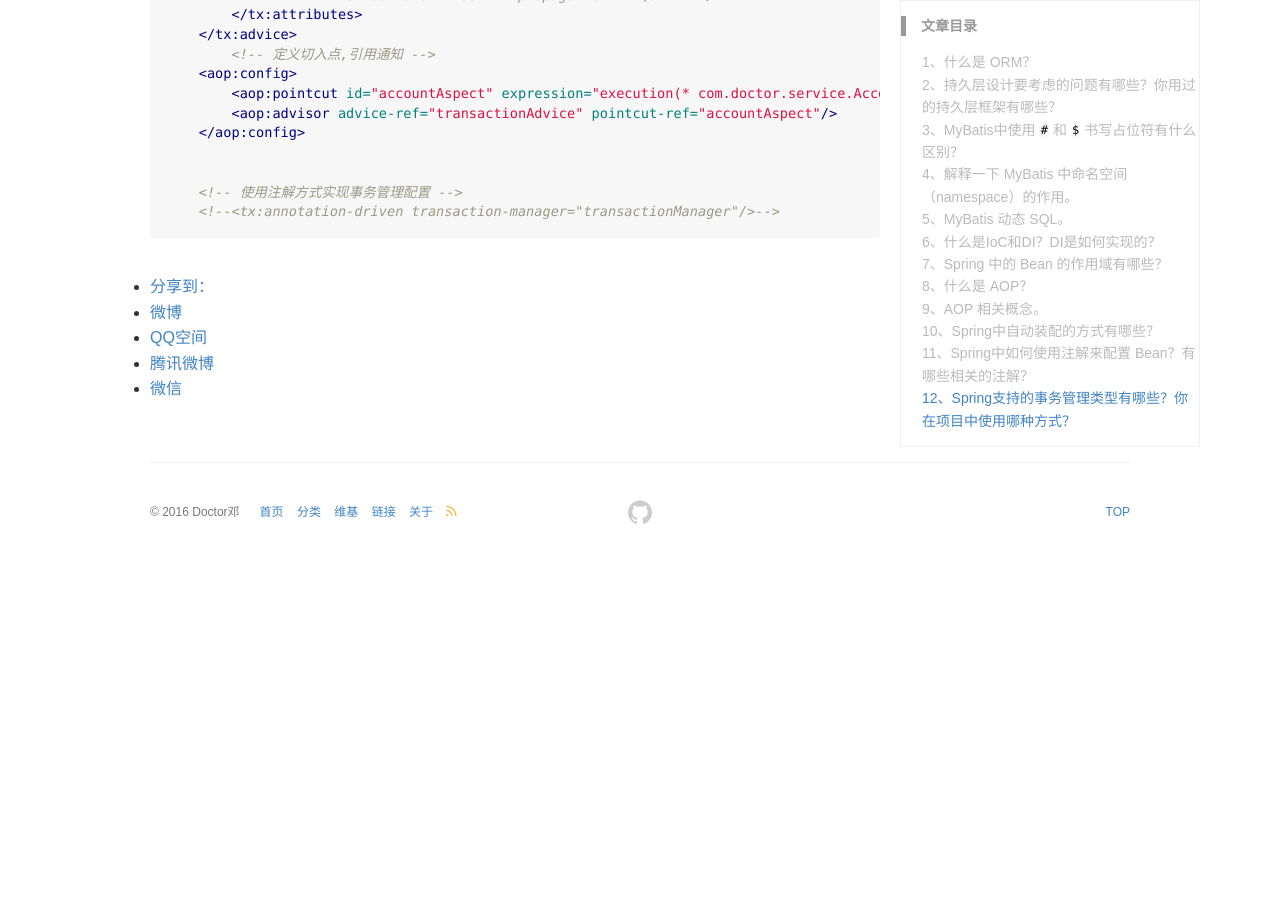
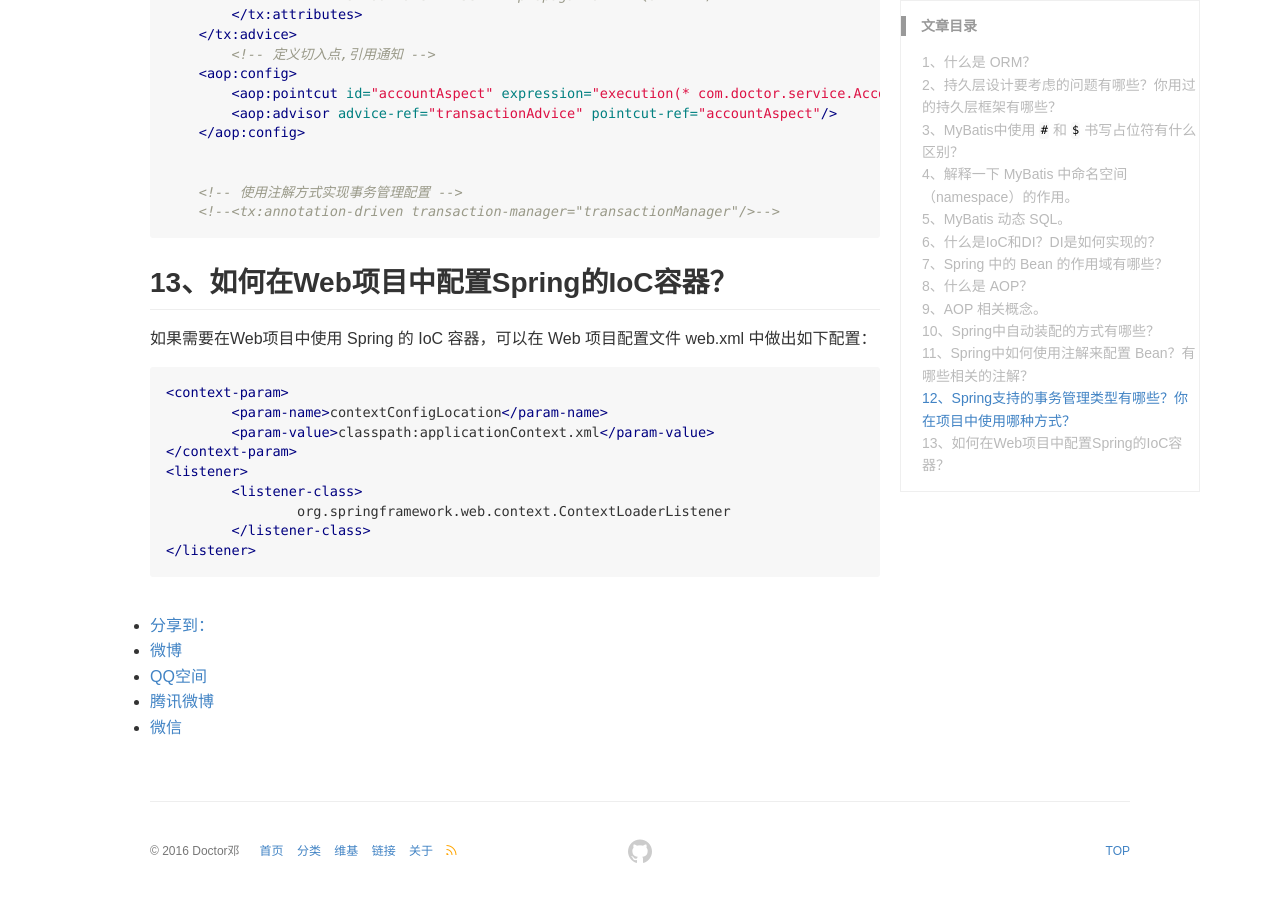
Before and after one commit to DoctorDeng/DoctorDeng.github.io, a Jekyll site: the page built from _posts/2016-09-18-java-SSM.md, in a window 1280 px wide and 900 px high, scrolled down 8680 px. Built offline with Jekyll 4.4.1, drawn with Linux system fonts in a browser that asks for light colours; comment, search, counter and statistics services are not loaded; before the commit the page ends 9241 px from its top, so only the background shows below that.

Commit message:
modify file

````diff
--- a/_posts/2016-09-18-java-SSM.md
+++ b/_posts/2016-09-18-java-SSM.md
@@ -298,3 +298,18 @@ Spring 支持编程式事务管理和声明式事务管理。许多 Spring 框
     <!-- 使用注解方式实现事务管理配置 -->
     <!--<tx:annotation-driven transaction-manager="transactionManager"/>-->
 ```
+
+## 13、如何在Web项目中配置Spring的IoC容器？
+如果需要在Web项目中使用 Spring 的 IoC 容器，可以在 Web 项目配置文件 web.xml 中做出如下配置：
+
+```xml?linenums
+<context-param>
+	<param-name>contextConfigLocation</param-name>
+	<param-value>classpath:applicationContext.xml</param-value>
+</context-param>
+<listener>
+	<listener-class>
+		org.springframework.web.context.ContextLoaderListener
+	</listener-class>
+</listener>
+```
````
